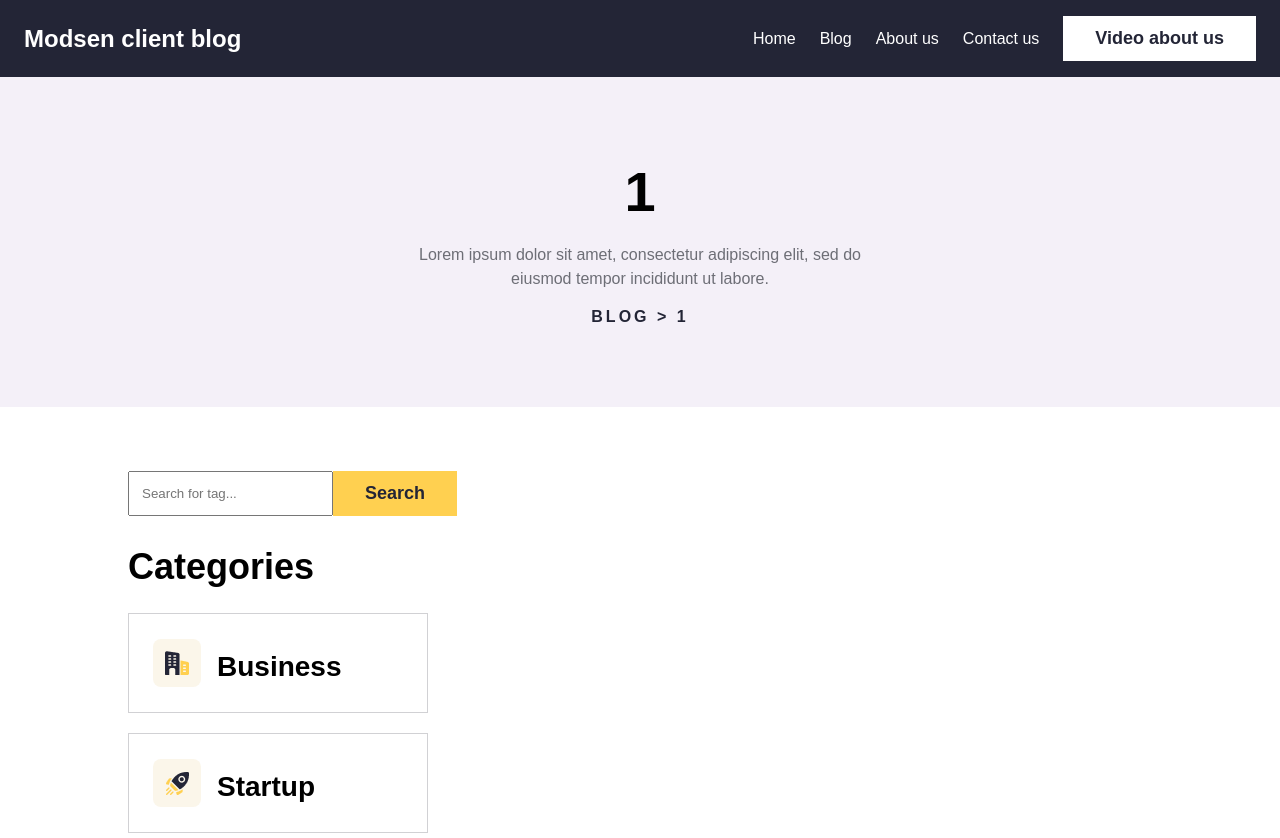
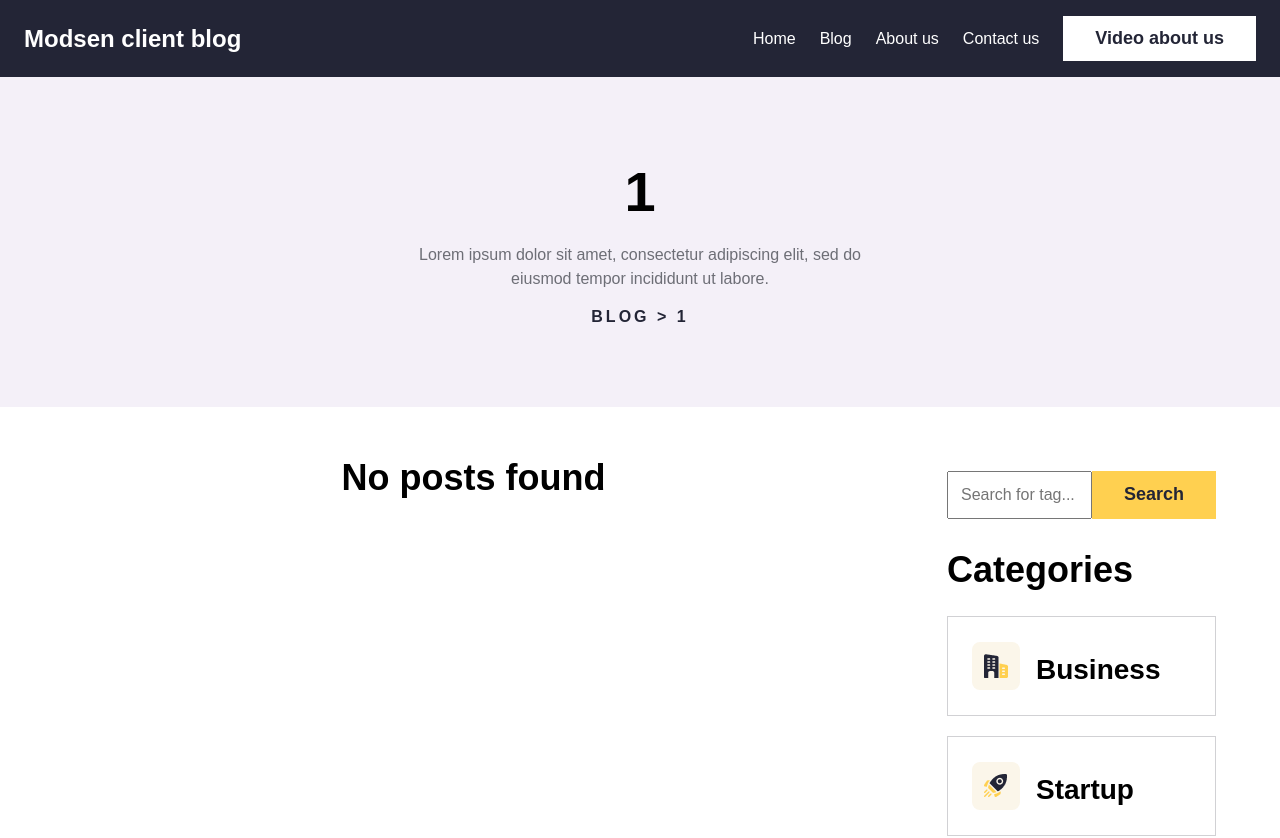
Before and after one commit to kirilbaskakov/blog, a Next.js app: page /blog/1 in a window 1280 px wide. Shown: the top 838 px of the page. Built offline with nearby package versions, Linux system fonts and the light colour scheme.

Commit message:
add: tags

```diff
--- a/src/api/getPosts.ts
+++ b/src/api/getPosts.ts
@@ -3,11 +3,13 @@ import posts from '@/constants/posts';
 const getPosts = ({
   authorId,
   category,
+  tags = [],
   page = 1,
   limit = 4
 }: {
   authorId?: number;
   category?: string;
+  tags?: string[];
   page?: number;
   limit?: number;
 } = {}) => {
@@ -20,6 +22,12 @@ const getPosts = ({
       post => post.category.toLowerCase() == category.toLowerCase()
     );
   }
+  console.log(tags);
+  if (tags.length) {
+    selected = selected.filter(post =>
+      tags.some(tag => post.tags.includes(tag))
+    );
+  }
   return {
     amount: selected.length,
     posts: selected.slice((page - 1) * limit, page * limit)
--- a/src/components/CategorySidebar/CategorySidebar.module.scss
+++ b/src/components/CategorySidebar/CategorySidebar.module.scss
@@ -4,14 +4,6 @@
 
     > * + * {
         margin-top: 1.75rem;
-    }
-}
-
-.search {
-    display: flex;
-
-    input {
-        padding: 0 0.75rem;
     }
 }
 
--- a/src/components/CategorySidebar/CategorySidebar.tsx
+++ b/src/components/CategorySidebar/CategorySidebar.tsx
@@ -1,19 +1,45 @@
-import React from 'react';
+'use client';
+
+import React, { useState } from 'react';
+
+import { useRouter, useSearchParams } from 'next/navigation';
 
 import categories from '@/constants/categories';
-import tags from '@/constants/tags';
 
 import CategoryCard from '../CategoryCard/CategoryCard';
 import TagCard from '../TagCard/TagCard';
+import TagInput from '../TagInput/TagInput';
 import styles from './CategorySidebar.module.scss';
 
 const CategorySidebar = ({ category }: { category: string }) => {
+  const router = useRouter();
+  const searchParams = useSearchParams();
+
+  const [tags, setTags] = useState<string[]>(
+    searchParams.get('tags')?.split(', ') ?? []
+  );
+
+  const onTagSelect = (tag: string) =>
+    !tags.includes(tag) && setTags(tags => [...tags, tag]);
+
+  const onTagDelete = (tag: string) => () => {
+    setTags(tags.filter(name => name != tag));
+  };
+
+  const onSearch = () => {
+    if (!tags.length) {
+      router.push('?');
+      return;
+    }
+    const params = new URLSearchParams({
+      tags: tags.join(', ')
+    });
+    router.push(`?${params.toString()}`);
+  };
+
   return (
     <div className={styles.categorySidebar}>
-      <div className={styles.search}>
-        <input placeholder="Search for tag..." />
-        <button className="button">Search</button>
-      </div>
+      <TagInput onSelect={onTagSelect} onSearch={onSearch} />
       <div>
         <h2>Categories</h2>
         <div className={styles.cards}>
@@ -27,14 +53,16 @@ const CategorySidebar = ({ category }: { category: string }) => {
           ))}
         </div>
       </div>
+      {tags.length > 0 && (
         <div>
           <h2>All tags</h2>
           <div className={styles.tags}>
             {tags.map(tag => (
-            <TagCard key={tag} title={tag} />
+              <TagCard key={tag} title={tag} onDelete={onTagDelete(tag)} />
             ))}
           </div>
         </div>
+      )}
     </div>
   );
 };
--- a/src/components/Posts/Posts.module.scss
+++ b/src/components/Posts/Posts.module.scss
@@ -1,5 +1,10 @@
 .container {
     padding: 3rem 0;
+    width: 100%;
+
+    > h2 {
+        text-align: center;
+    }
 
     .buttons {
         margin-top: 3rem;
--- a/src/components/Posts/Posts.tsx
+++ b/src/components/Posts/Posts.tsx
@@ -1,6 +1,8 @@
 'use client';
 
 import React, { useEffect, useMemo, useRef, useState } from 'react';
+
+import { useSearchParams } from 'next/navigation';
 
 import getPosts from '@/api/getPosts';
 
@@ -18,6 +20,8 @@ const Posts = ({
 }) => {
   const listRef = useRef<HTMLDivElement | null>(null);
   const [page, setPage] = useState(1);
+  const searchParams = useSearchParams();
+  const tags = searchParams.get('tags')?.split(', ') ?? [];
 
   const onPrevPage = () => {
     setPage(page => page - 1);
@@ -36,13 +40,14 @@ const Posts = ({
   }, [page]);
 
   const data = useMemo(
-    () => getPosts({ page, authorId, category, limit: LIMIT }),
-    [authorId, category, page]
+    () => getPosts({ page, authorId, category, tags, limit: LIMIT }),
+    [authorId, category, page, tags]
   );
 
   const pages = Math.ceil(data.amount / LIMIT);
   return (
     <div className={styles.container} ref={listRef}>
+      {data.posts.length == 0 && <h2>No posts found</h2>}
       {data.posts.map((post, index) => (
         <PostCard key={index} {...post} />
       ))}
--- a/src/components/TagCard/TagCard.module.scss
+++ b/src/components/TagCard/TagCard.module.scss
@@ -1,5 +1,4 @@
 .tagCard {
-    cursor: pointer;
     flex: 1 1 auto;
     text-align: center;
     border: 2px solid #6D6E76;
@@ -7,4 +6,16 @@
     padding: 1rem 2rem;
     font-weight: 700;
     font-size: 14px;
+    display: flex;
+    justify-content: center;
+    align-items: center;
 }
+
+.closeButton {
+    cursor: pointer;
+    background-color: transparent;
+    border: none;
+    font-weight: bold;
+    font-size: 18px;
+    padding: 0 0.5rem;
+}
--- a/src/components/TagCard/TagCard.tsx
+++ b/src/components/TagCard/TagCard.tsx
@@ -2,8 +2,21 @@ import React from 'react';
 
 import styles from './TagCard.module.scss';
 
-const TagCard = ({ title }: { title: string }) => {
-  return <div className={styles.tagCard}>{title}</div>;
+const TagCard = ({
+  title,
+  onDelete
+}: {
+  title: string;
+  onDelete: () => void;
+}) => {
+  return (
+    <div className={styles.tagCard}>
+      {title}
+      <button className={styles.closeButton} onClick={onDelete}>
+        ×
+      </button>
+    </div>
+  );
 };
 
 export default TagCard;
--- /dev/null
+++ b/src/components/TagInput/TagInput.module.scss
@@ -0,0 +1,32 @@
+.search {
+    display: flex;
+
+    input {
+        width: 100%;
+        padding: 0.8rem 0.75rem;
+        font-size: 16px;
+    }
+}
+
+.inputContainer {
+    position: relative;
+}
+
+.variants {
+    overflow-y: auto;
+    max-height: 150px;
+    width: 100%;
+    position: absolute;
+    background-color: #f5f5f5;
+    text-align: center;
+    font-size: 16px;
+
+    > div {
+        cursor: pointer;
+        padding: 0.75rem;
+
+        &:hover {
+            background-color: #ddd;
+        }
+    }
+}
--- /dev/null
+++ b/src/components/TagInput/TagInput.tsx
@@ -0,0 +1,61 @@
+import React, { ChangeEventHandler, useState } from 'react';
+
+import tags from '@/constants/tags';
+
+import styles from './TagInput.module.scss';
+
+const TagInput = ({
+  onSelect,
+  onSearch
+}: {
+  onSelect: (tag: string) => void;
+  onSearch: () => void;
+}) => {
+  const [search, setSearch] = useState('');
+  const [isFocused, setIsFocused] = useState(false);
+
+  const onChange: ChangeEventHandler<HTMLInputElement> = e => {
+    setSearch(e.target.value);
+  };
+
+  const onFocus = () => setIsFocused(true);
+  const onBlur = () => setTimeout(() => setIsFocused(false), 100);
+
+  const onTagClick = (tag: string) => () => {
+    setSearch('');
+    onSelect(tag);
+  };
+
+  const currentTags = tags.filter(tag =>
+    tag.toLocaleLowerCase().includes(search.toLocaleLowerCase())
+  );
+
+  return (
+    <div className={styles.search}>
+      <div className={styles.inputContainer}>
+        <input
+          placeholder="Search for tag..."
+          value={search}
+          onChange={onChange}
+          onFocus={onFocus}
+          onBlur={onBlur}
+        />
+        {isFocused && (
+          <div className={styles.variants}>
+            {currentTags.map(tag => (
+              <div key={tag} onClick={onTagClick(tag)}>
+                {tag}
+              </div>
+            ))}
+            {currentTags.length == 0 && <div>No results found</div>}
+          </div>
+        )}
+      </div>
+      <button className="button" onClick={onSearch}>
+        Search
+      </button>
+    </div>
+  );
+};
+
+export default TagInput;
--- a/src/constants/posts.ts
+++ b/src/constants/posts.ts
@@ -12,7 +12,8 @@ const posts = [
     image: PostImage1,
     category: 'Startup',
     title: 'Design tips for designers that cover everything you need',
-    text: 'Duis aute irure dolor in reprehenderit in voluptate velit esse cillum dolore eu fugiat nulla pariatur. Excepteur sint occaecat cupidatat non proident.'
+    text: 'Duis aute irure dolor in reprehenderit in voluptate velit esse cillum dolore eu fugiat nulla pariatur. Excepteur sint occaecat cupidatat non proident.',
+    tags: ['Screen', 'Experience']
   },
   {
     id: 2,
@@ -22,7 +23,8 @@ const posts = [
     image: PostImage2,
     category: 'Business',
     title: 'How to build rapport with your web design clients',
-    text: 'Duis aute irure dolor in reprehenderit in voluptate velit esse cillum dolore eu fugiat nulla pariatur. Excepteur sint occaecat cupidatat non proident.'
+    text: 'Duis aute irure dolor in reprehenderit in voluptate velit esse cillum dolore eu fugiat nulla pariatur. Excepteur sint occaecat cupidatat non proident.',
+    tags: ['Business', 'Experience']
   },
   {
     id: 3,
@@ -33,7 +35,8 @@ const posts = [
     category: 'Economy',
     title:
       'Logo design trends to avoid in 2022Logo design trends to avoid in 2022',
-    text: 'Duis aute irure dolor in reprehenderit in voluptate velit esse cillum dolore eu fugiat nulla pariatur. Excepteur sint occaecat cupidatat non proident.'
+    text: 'Duis aute irure dolor in reprehenderit in voluptate velit esse cillum dolore eu fugiat nulla pariatur. Excepteur sint occaecat cupidatat non proident.',
+    tags: ['Marketing', 'Life']
   },
   {
     id: 4,
@@ -43,7 +46,8 @@ const posts = [
     image: PostImage4,
     category: 'Technology',
     title: '8 Figma design systems you can download for free today',
-    text: 'Duis aute irure dolor in reprehenderit in voluptate velit esse cillum dolore eu fugiat nulla pariatur. Excepteur sint occaecat cupidatat non proident.'
+    text: 'Duis aute irure dolor in reprehenderit in voluptate velit esse cillum dolore eu fugiat nulla pariatur. Excepteur sint occaecat cupidatat non proident.',
+    tags: ['Technology', 'Life']
   },
   {
     id: 5,
@@ -53,7 +57,8 @@ const posts = [
     image: PostImage4,
     category: 'Technology',
     title: 'Eprehenderit in voluptate velit esse',
-    text: 'Duis aute irure dolor in reprehenderit in voluptate velit esse cillum dolore eu fugiat nulla pariatur. Excepteur sint occaecat cupidatat non proident.'
+    text: 'Duis aute irure dolor in reprehenderit in voluptate velit esse cillum dolore eu fugiat nulla pariatur. Excepteur sint occaecat cupidatat non proident.',
+    tags: ['Technology', 'Life']
   },
   {
     id: 6,
@@ -63,7 +68,8 @@ const posts = [
     image: PostImage4,
     category: 'Business',
     title: 'Excepteur sint occaecat cupidatat non proident',
-    text: 'Duis aute irure dolor in reprehenderit in voluptate velit esse cillum dolore eu fugiat nulla pariatur. Excepteur sint occaecat cupidatat non proident.'
+    text: 'Duis aute irure dolor in reprehenderit in voluptate velit esse cillum dolore eu fugiat nulla pariatur. Excepteur sint occaecat cupidatat non proident.',
+    tags: ['Screen', 'Life']
   }
 ];
 
```
Lines whose indentation alone changed are shown as unchanged.
